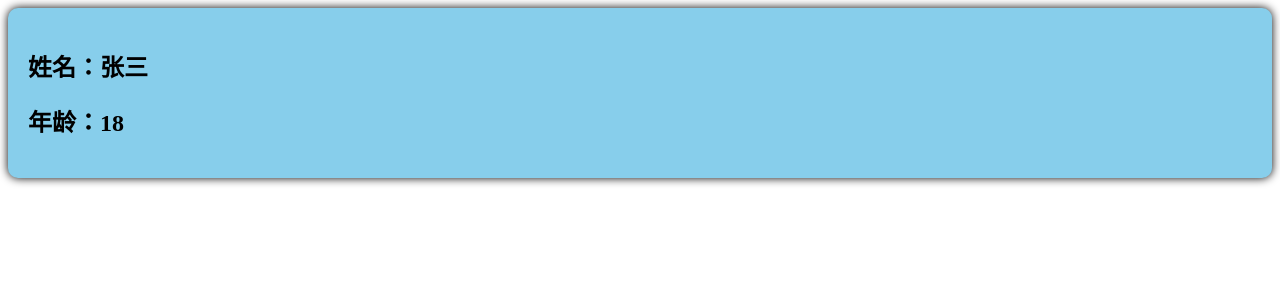
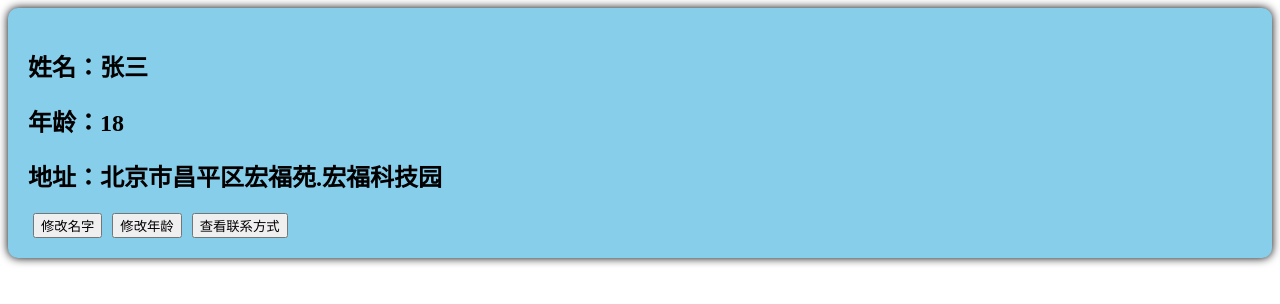
Before and after one commit to clang2you/vue3class, a Vue app: page / in a window 1280 px wide. Shown: the top 304 px of the page. Built offline with nearby package versions, Linux system fonts and the light colour scheme.

Commit message:
6.5# class

```diff
--- a/src/components/Person.vue
+++ b/src/components/Person.vue
@@ -2,23 +2,31 @@
     <div class="person">
         <h2>姓名：{{ name }}</h2>
         <h2>年龄：{{ age }}</h2>
-        <!-- <button @click="changeName">修改名字</button>
+        <h2>地址：{{ address }}</h2>
+        <button @click="changeName">修改名字</button>
         <button @click="changeAge">修改年龄</button>
-        <button @click="showTel">查看联系方式</button> -->
+        <button @click="showTel">查看联系方式</button>
     </div>
 </template>
 
-<!-- <script lang="ts">
-export default {
-    name: 'Person'
-}
-</script> -->
+<script lang="ts" setup name="Person">
+  import {ref} from 'vue'
 
-<script lang="ts" setup name="Person">
-  let name = '张三'
-  let age = 18
+  let name = ref('张三')
+  let age = ref(18)
   let tel = '138888888'
   let address = '北京市昌平区宏福苑.宏福科技园'
+
+  function changeName(){
+    name.value = "Lex Chen"
+  }
+  function changeAge(){
+    age.value += 1
+  }
+  function showTel(){
+    alert(tel)
+  }
+
 </script>
 
 <style scoped>
```
